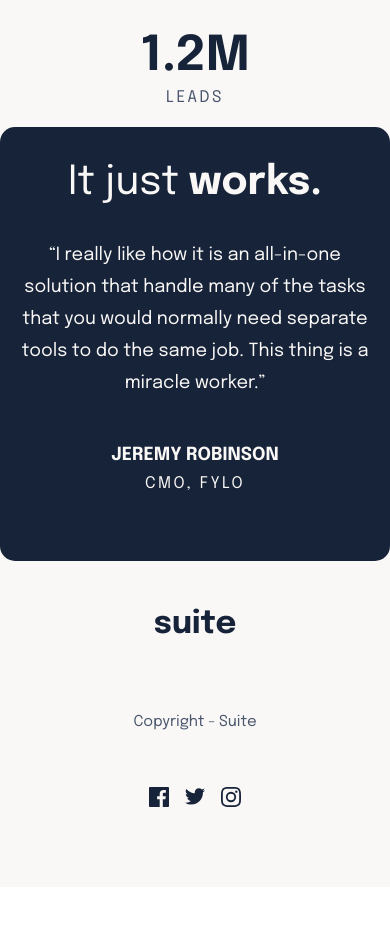
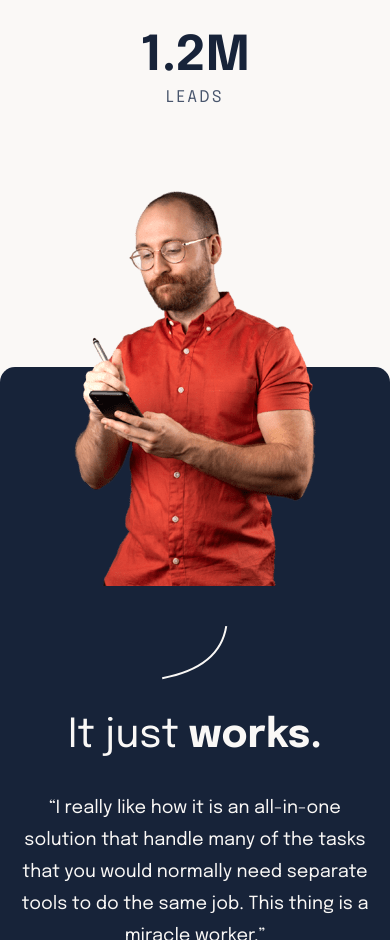
Before and after one commit to MatejaC/suite-landing-page, a plain HTML site: page index.html in a window 390 px wide. Shown: the part 1060-2000 px from the top of the page. Before the commit the page ends 1947 px from the top, so only its background shows below. Drawn offline with Linux system fonts and the light colour scheme.

Commit message:
feat: add jeremy img and curved pattern, finished mobile view

```diff
--- a/index.html
+++ b/index.html
@@ -89,6 +89,18 @@
       </section>
       <section class="testimonial">
         <div class="testimonial-container">
+          <div class="testimonial-image">
+            <picture>
+              <source
+                srcset="./assets/image-jeremy-large.png"
+                media="(min-width: 1024px)"
+              />
+              <img src="./assets/image-jeremy-small.png" alt="logo" />
+            </picture>
+          </div>
+          <div class="testimonial-pattern">
+            <img src="/assets/pattern-curved-line-2.svg" alt="curved pattern" />
+          </div>
           <div class="testimonial-title">It just <strong>works.</strong></div>
           <div class="testimonial-text">
             “I really like how it is an all-in-one solution that handle many of
--- a/style.scss
+++ b/style.scss
@@ -172,11 +172,13 @@ $ff-Epilogue: "Epilogue", sans-serif;
   flex-wrap: wrap;
   flex-direction: column;
   align-content: space-around;
+  margin-bottom: 15rem;
 }
 
 .stats-list {
   padding: 0;
 }
+
 .stats-list__nmb {
   list-style: none;
   color: $darkBlue;
@@ -198,12 +200,24 @@ $ff-Epilogue: "Epilogue", sans-serif;
 }
 
 .testimonial-container {
+  display: flex;
+  align-items: center;
+  flex-wrap: wrap;
+  flex-direction: column;
   border-radius: 0.9375rem;
   background: $darkBlue;
   background-color: $darkBlue;
   color: $creamWhite;
   text-align: center;
   margin-bottom: 3rem;
+}
+
+.testimonial-image > picture > img {
+  margin-top: -11rem;
+}
+
+.testimonial-pattern > img {
+  padding-top: 2.5rem;
 }
 
 .testimonial-title {
```
Also changed, not shown: style.css.
